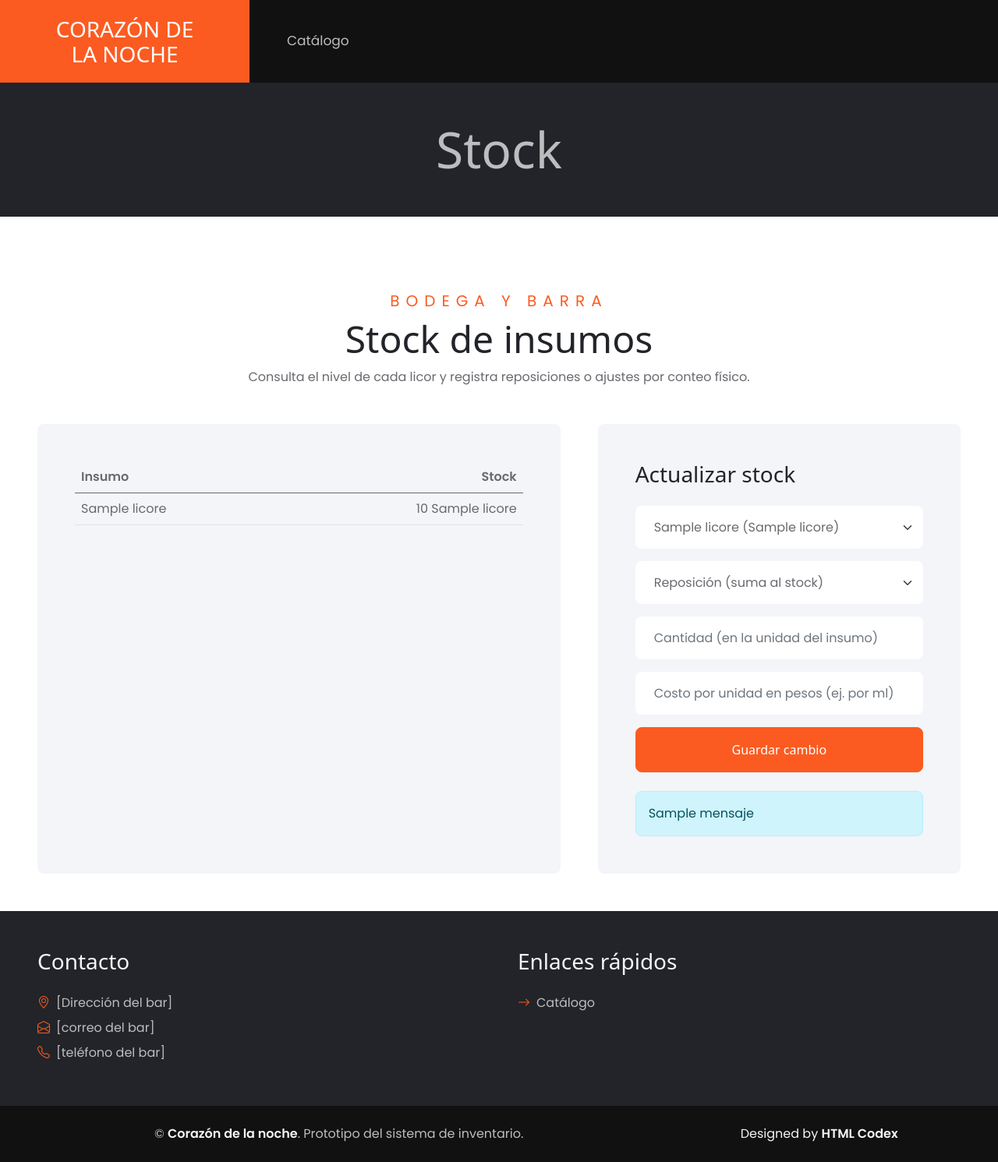
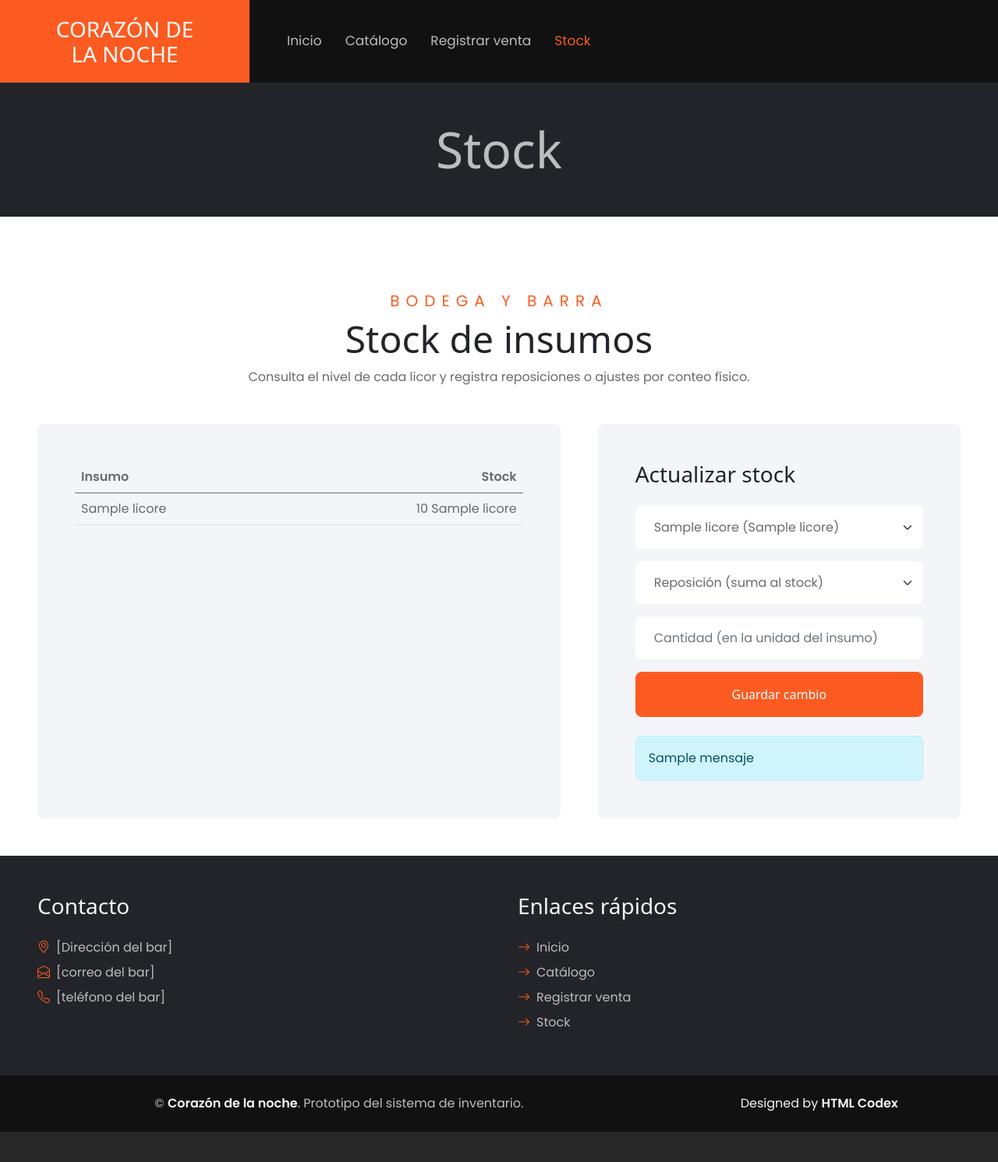
Before and after one commit to Cristobal-Espinosa/Gestion-Bar-Corazon-de-la-noche, a Django app: template templates/inventario/stock.html in a window 1280 px wide. Shown: the whole page at 78% size. After the commit the page ends 1452 px from the top, so only its background shows below. Run offline with Django 3.2, Linux system fonts and the light colour scheme; the template is opened without the code that fills it: most values are stand-ins (such as "Sample title", 1, 10 or a date in 2020); some libraries are stand-ins or nearby versions; some web fonts are replaced.

Commit message:
Adapto templates

```diff
--- a/templates/inventario/stock.html
+++ b/templates/inventario/stock.html
@@ -61,11 +61,10 @@
                     </button>
                     <div class="collapse navbar-collapse justify-content-between" id="navbarCollapse">
                         <div class="navbar-nav mr-auto py-0">
-{% if user.is_authenticated %}<a href="{% url 'inicio' %}" class="nav-item nav-link">Inicio</a>{% endif %}
+<a href="{% url 'inicio' %}" class="nav-item nav-link">Inicio</a>
 <a href="{% url 'catalogo' %}" class="nav-item nav-link">Catálogo</a>
-{% if user.is_authenticated %}<a href="{% url 'venta' %}" class="nav-item nav-link">Registrar venta</a>
+<a href="{% url 'venta' %}" class="nav-item nav-link">Registrar venta</a>
 <a href="{% url 'stock' %}" class="nav-item nav-link active">Stock</a>
-<form method="post" action="{% url 'logout' %}" class="nav-item">{% csrf_token %}<button type="submit" class="nav-link bg-transparent border-0">Salir</button></form>{% endif %}
 
                         </div>
                     </div>
@@ -98,7 +97,6 @@
 <div class="col-12"><select name="licor" aria-label="Licor" class="form-select bg-white border-0 px-4" style="height: 55px;">{% for l in licores %}<option value="{{ l.id }}">{{ l.nombre }} ({{ l.unidad_label }})</option>{% endfor %}</select></div>
 <div class="col-12"><select name="tipo" aria-label="Tipo de cambio" class="form-select bg-white border-0 px-4" style="height: 55px;"><option value="reposicion">Reposición (suma al stock)</option><option value="ajuste">Ajuste por conteo físico (fija el stock)</option></select></div>
 <div class="col-12"><input name="cantidad" type="number" min="0" step="any" placeholder="Cantidad (en la unidad del insumo)" aria-label="Cantidad" class="form-control bg-white border-0 px-4" style="height: 55px;"></div>
-<div class="col-12" id="campo-costo"><input name="costo_unitario" type="number" min="0" step="any" placeholder="Costo por unidad en pesos (ej. por ml)" aria-label="Costo por unidad" class="form-control bg-white border-0 px-4" style="height: 55px;"></div>
 <div class="col-12"><button class="btn btn-primary w-100 py-3" type="submit">Guardar cambio</button></div>
 </div></form>
 {% if mensaje %}<div class="alert alert-{{ tipo|default:'info' }} mt-4 mb-0" role="status">{{ mensaje }}</div>{% endif %}
@@ -119,7 +117,7 @@
 <div class="col-lg-6 col-md-6 pt-5 mb-5">
 <h3 class="text-light mb-4">Enlaces rápidos</h3>
 <div class="d-flex flex-column justify-content-start">
-{% if user.is_authenticated %}<a class="text-secondary mb-2" href="{% url 'inicio' %}"><i class="bi bi-arrow-right text-primary me-2"></i>Inicio</a>{% endif %}<a class="text-secondary mb-2" href="{% url 'catalogo' %}"><i class="bi bi-arrow-right text-primary me-2"></i>Catálogo</a>{% if user.is_authenticated %}<a class="text-secondary mb-2" href="{% url 'venta' %}"><i class="bi bi-arrow-right text-primary me-2"></i>Registrar venta</a>{% endif %}{% if user.is_authenticated %}<a class="text-secondary mb-2" href="{% url 'stock' %}"><i class="bi bi-arrow-right text-primary me-2"></i>Stock</a>{% endif %}
+<a class="text-secondary mb-2" href="{% url 'inicio' %}"><i class="bi bi-arrow-right text-primary me-2"></i>Inicio</a><a class="text-secondary mb-2" href="{% url 'catalogo' %}"><i class="bi bi-arrow-right text-primary me-2"></i>Catálogo</a><a class="text-secondary mb-2" href="{% url 'venta' %}"><i class="bi bi-arrow-right text-primary me-2"></i>Registrar venta</a><a class="text-secondary mb-2" href="{% url 'stock' %}"><i class="bi bi-arrow-right text-primary me-2"></i>Stock</a>
 </div></div></div></div>
 <div class="container-fluid py-4 py-lg-0 px-5" style="background: #111111;">
         <div class="row gx-5">
@@ -157,23 +155,6 @@
 
     <!-- Template Javascript -->
     <script src="{% static 'js/main.js' %}"></script>
-
-    <script>
-        // El costo solo se pide al reponer. (Validar de verdad lo hace el servidor.)
-        (function () {
-            var tipo = document.querySelector('select[name="tipo"]');
-            var campo = document.getElementById('campo-costo');
-            if (!tipo || !campo) { return; }
-            var costo = campo.querySelector('input');
-            function actualizar() {
-                var repone = tipo.value === 'reposicion';
-                campo.style.display = repone ? '' : 'none';
-                costo.required = repone;
-            }
-            tipo.addEventListener('change', actualizar);
-            actualizar();
-        })();
-    </script>
 </body>
 
 </html>
```
Also changed, not shown: templates/inventario/menu.html (+3 -4 lines).
